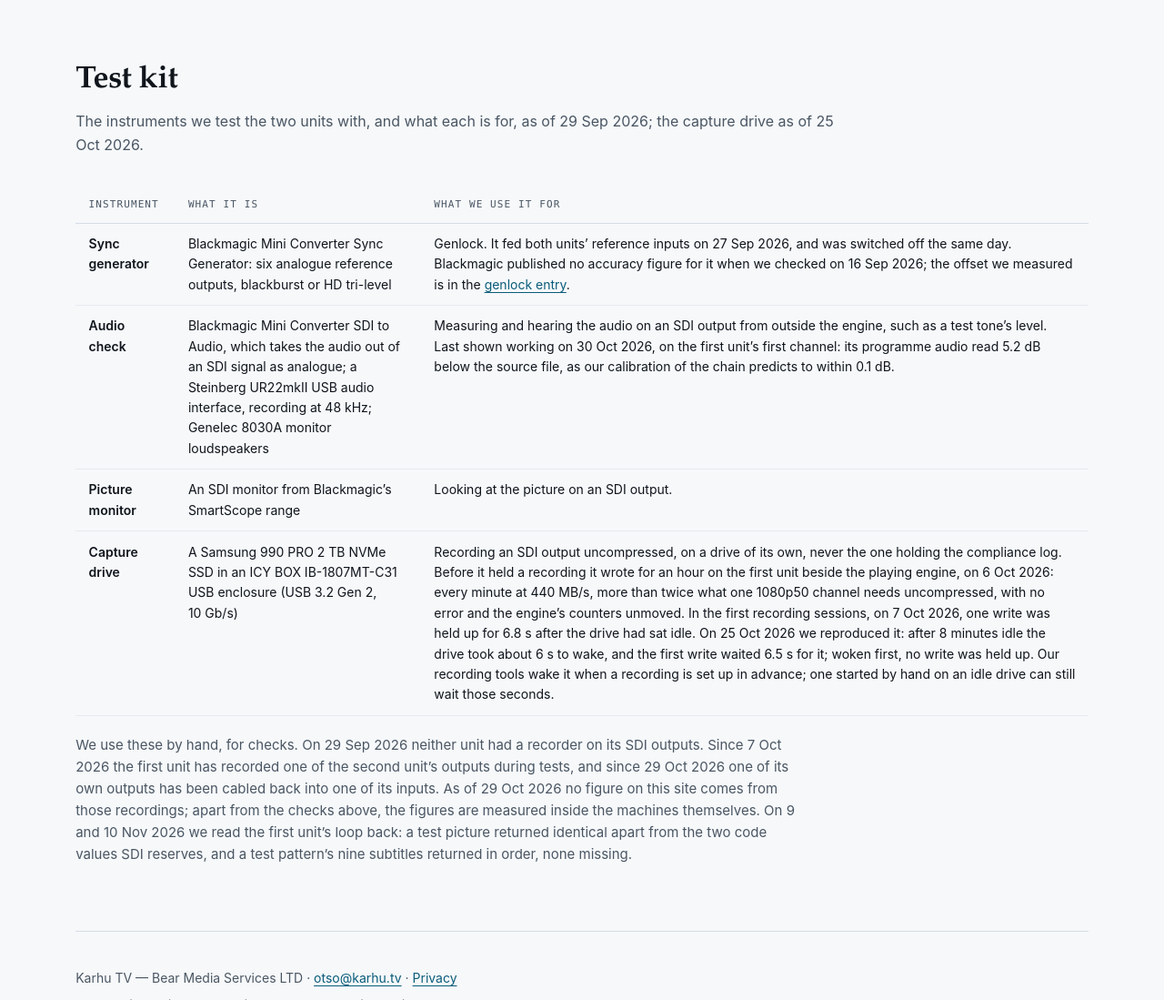
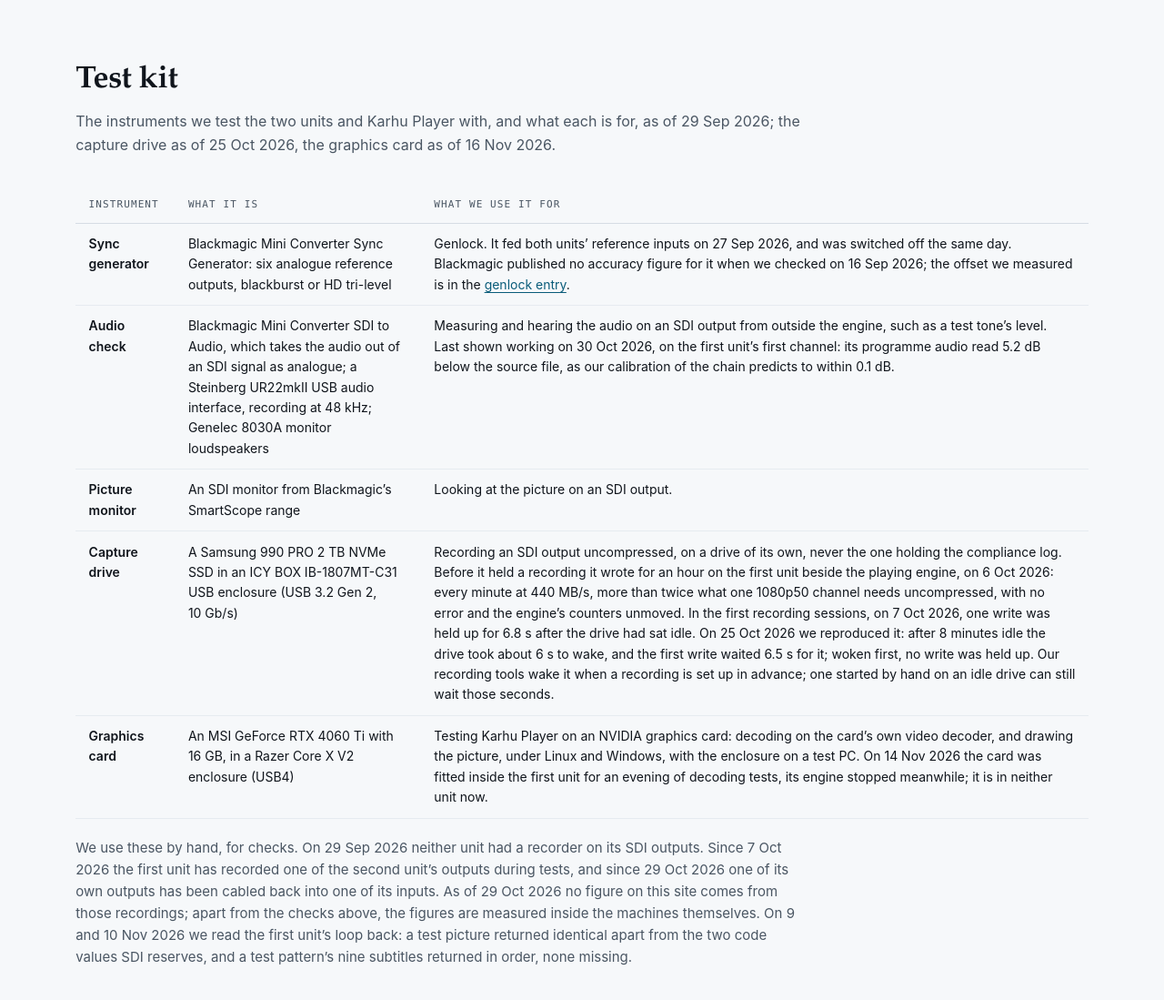
Before and after one commit to karhu-tv/karhu-tv.github.io, a plain HTML site: page hardware.html in a window 1280 px wide. Shown: the part 5180-6279 px from the top of the page at 91% size. Drawn offline with Linux system fonts and the light colour scheme.

Commit message:
hardware: the graphics card in the test kit — an MSI GeForce RTX 4060 Ti 16 GB in a Razer Core X V2 (USB4), for testing Karhu Player on an NVIDIA card; as of 16 Nov 2026

```diff
--- a/hardware.html
+++ b/hardware.html
@@ -446,8 +446,8 @@
 <section class="hw-section" id="test-kit" aria-labelledby="kit-title">
   <div class="sec-head">
     <h2 class="sec-title" id="kit-title">Test kit</h2>
-    <p>The instruments we test the two units with, and what each is for, as of 29 Sep 2026; the
-      capture drive as of 25 Oct 2026.</p>
+    <p>The instruments we test the two units and Karhu Player with, and what each is for, as of 29 Sep
+      2026; the capture drive as of 25 Oct 2026, the graphics card as of 16 Nov 2026.</p>
   </div>
   <div class="tbl-scroll" role="region" aria-label="Test kit table" tabindex="0">
     <table class="kit">
@@ -484,6 +484,13 @@
             idle the drive took about 6&nbsp;s to wake, and the first write waited 6.5&nbsp;s for it; woken
             first, no write was held up. Our recording tools wake it when a recording is set up in
             advance; one started by hand on an idle drive can still wait those seconds.</td></tr>
+        <tr><th scope="row">Graphics card</th>
+          <td>An MSI GeForce RTX 4060&nbsp;Ti with 16&nbsp;GB, in a Razer Core X V2 enclosure
+            (USB4)</td>
+          <td>Testing Karhu Player on an NVIDIA graphics card: decoding on the card&rsquo;s own video
+            decoder, and drawing the picture, under Linux and Windows, with the enclosure on a test PC.
+            On 14 Nov 2026 the card was fitted inside the first unit for an evening of decoding tests,
+            its engine stopped meanwhile; it is in neither unit now.</td></tr>
       </tbody>
     </table>
   </div>
```
